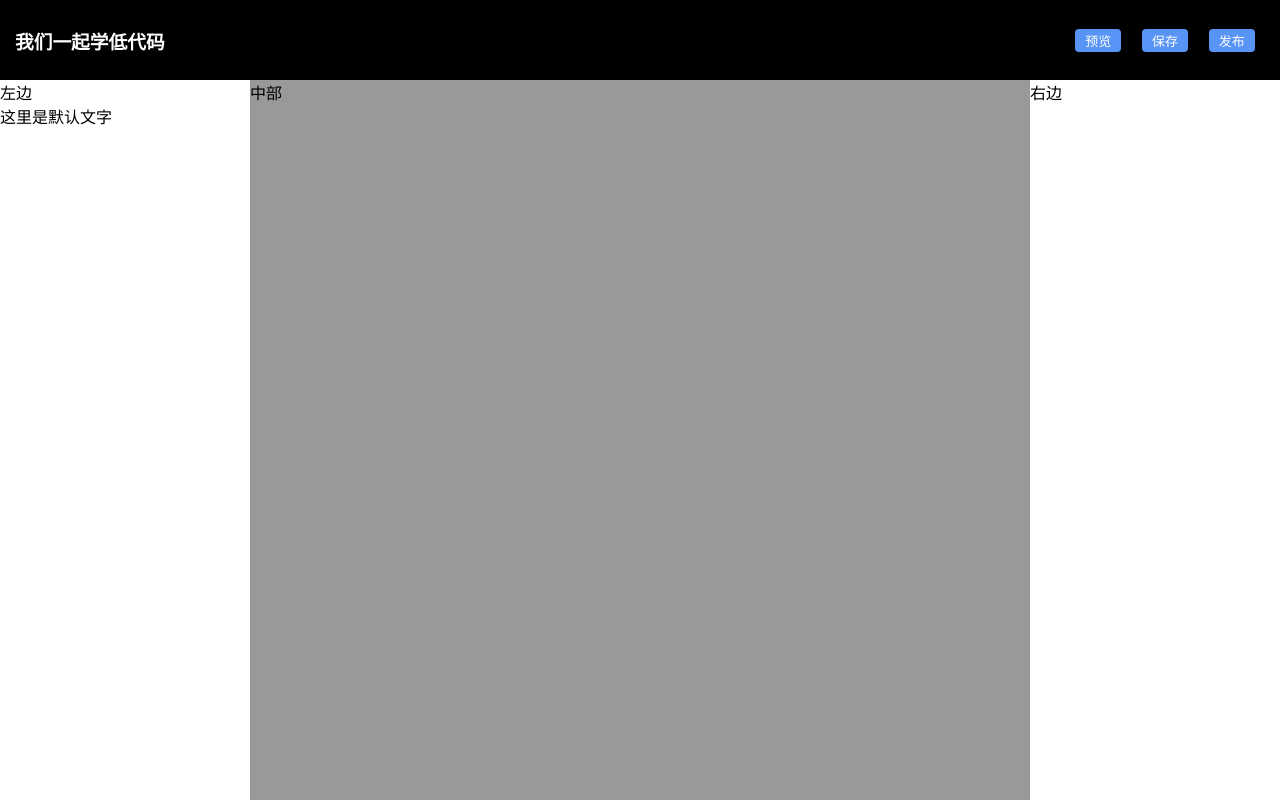
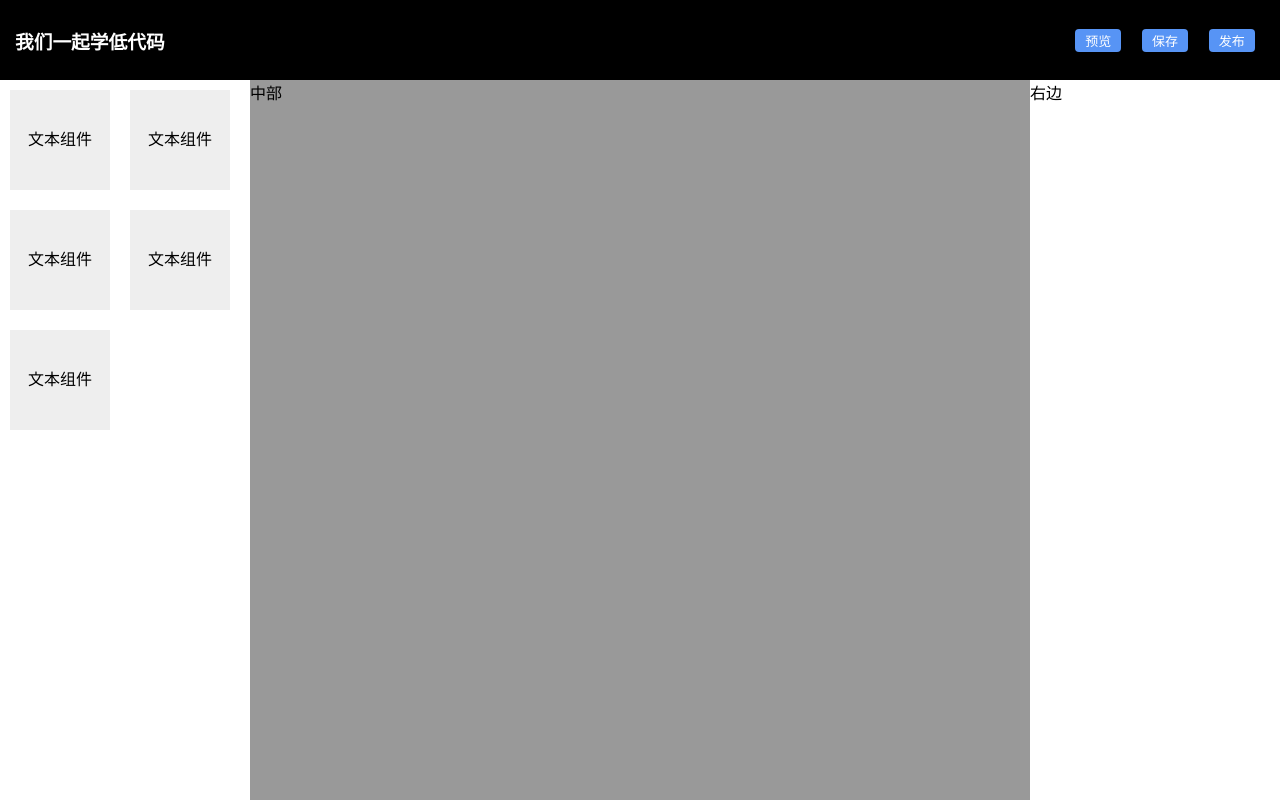
Before and after one commit to coderxixi/datav, a Vue app: page / in a window 1280 px wide. Built offline with nearby package versions, Linux system fonts and the light colour scheme.

Commit message:
实现左侧组件菜单

```diff
--- a/src/views/leftView.vue
+++ b/src/views/leftView.vue
@@ -1,15 +1,30 @@
 <template>
   <div class="wrap">
-    左边  <TextComp/>
+    <div class="meunItem " v-for="(item,index) of meunlist" :key="index">
+       {{item.name}}
+    </div>
+
   </div>
 </template>
 
 <script setup>
-
+import {ref} from "vue"
+import { menu } from "./menuList";
+const meunlist=ref(menu)
 </script>
 
 <style lang="less" scoped>
 .wrap{
   width: 250px;
+  .meunItem{
+    background-color: #eee;
+    width: 100px;
+    height: 100px;
+    text-align: center;
+    line-height: 100px;
+    cursor: pointer;
+    float: left;
+    margin: 10px;
+  }
 }
 </style>
--- /dev/null
+++ b/src/views/menuList.js
@@ -0,0 +1,22 @@
+export const menu= [
+  {
+    type:'TextComp',
+    name:'文本组件'
+  },
+  {
+    type: 'TextComp',
+    name: '文本组件'
+  },
+   {
+    type: 'TextComp',
+    name: '文本组件'
+  },
+  {
+    type: 'TextComp',
+    name: '文本组件'
+  },
+  {
+    type: 'TextComp',
+    name: '文本组件'
+  }
+]
```
